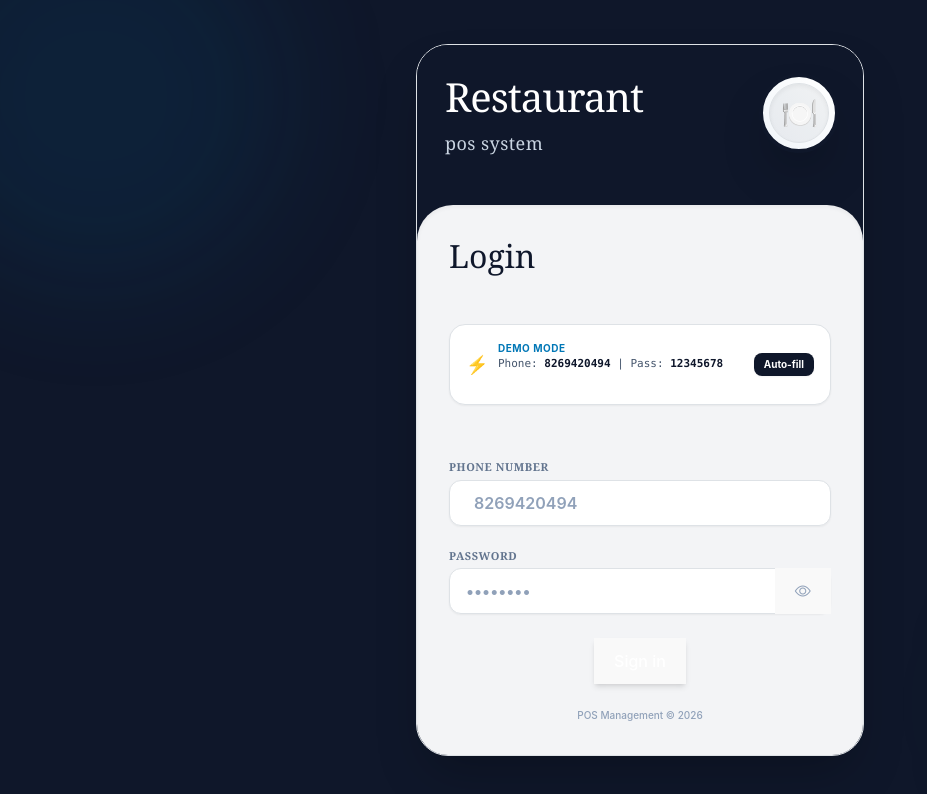
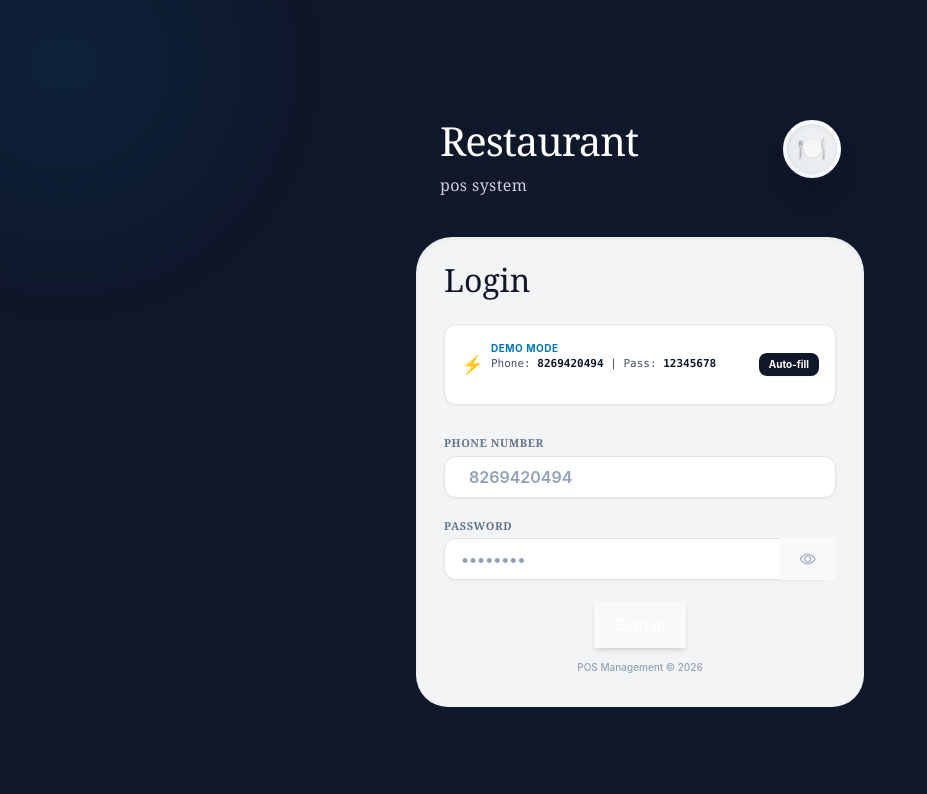
Before and after one commit to goswami6/restaurant_pos_system, a React (Vite) app: page / in a window 1280 px wide. Shown: the top 794 px of the page, without its empty margins (0-927 px from the left). Built offline with nearby package versions, Linux system fonts and the light colour scheme.

Commit message:
Make mobile login UI 100% full height while preserving desktop centered card modal

```diff
--- a/src/Login.jsx
+++ b/src/Login.jsx
@@ -77,76 +77,76 @@ const Login = ({ onLogin }) => {
   };
 
   return (
-    <div className="min-h-screen flex items-center justify-center bg-[#0f172a] p-4 font-sans selection:bg-[#0077b6]/30 relative overflow-hidden">
+    <div className="h-screen w-screen flex items-center justify-center bg-[#0f172a] p-0 sm:p-4 font-sans selection:bg-[#0077b6]/30 relative overflow-hidden">
       {/* Decorative ambient lighting circles */}
-      <div className="absolute -top-24 -left-24 w-96 h-96 bg-[#0077b6]/15 rounded-full blur-3xl pointer-events-none animate-pulse duration-[6000ms]"></div>
-      <div className="absolute -bottom-24 -right-24 w-96 h-96 bg-emerald-500/10 rounded-full blur-3xl pointer-events-none animate-pulse duration-[8000ms]"></div>
+      <div className="absolute -top-24 -left-24 w-80 h-80 bg-[#0077b6]/15 rounded-full blur-3xl pointer-events-none animate-pulse duration-[6000ms]"></div>
+      <div className="absolute -bottom-24 -right-24 w-80 h-80 bg-emerald-500/10 rounded-full blur-3xl pointer-events-none animate-pulse duration-[8000ms]"></div>
 
-      {/* Main Outer Card Frame */}
-      <div className="relative w-full max-w-md bg-[#0f172a] rounded-[32px] shadow-2xl overflow-hidden border border-slate-800">
+      {/* Main Outer Card Frame: Full height on mobile (<sm), centered card on desktop (>=sm) */}
+      <div className="relative w-full h-full sm:h-auto min-h-screen sm:min-h-0 max-w-full sm:max-w-md bg-[#0f172a] rounded-none sm:rounded-[32px] shadow-none sm:shadow-2xl overflow-hidden border-0 sm:border sm:border-slate-800 flex flex-col justify-between my-0 sm:my-auto">
 
-        {/* Top Header Block (Matches screenshot header with circular badge) */}
-        <div className="bg-[#0f172a] text-white p-7 pb-14 relative flex justify-between items-start">
+        {/* Top Header Block */}
+        <div className="bg-[#0f172a] text-white px-6 sm:px-6 pt-6 sm:pt-6 pb-11 sm:pb-11 relative flex justify-between items-start flex-shrink-0">
           <div>
-            <h1 className="text-3xl font-serif font-extrabold tracking-tight text-white mb-0.5">
+            <h1 className="text-3xl sm:text-3xl font-serif font-extrabold tracking-tight text-white mb-0.5">
               Restaurant
             </h1>
-            <p className="text-slate-300 font-serif text-lg tracking-wide">
+            <p className="text-slate-300 font-serif text-sm sm:text-base tracking-wide">
               pos system
             </p>
           </div>
 
-          {/* Floating Circular Badge with Shadow (Matching screenshot logo design) */}
+          {/* Floating Circular Badge with Shadow */}
           <div className="relative -mr-1">
-            <div className="w-20 h-20 rounded-full bg-gradient-to-tr from-slate-100 to-white p-1.5 shadow-2xl border-4 border-[#0f172a] flex items-center justify-center transform transition-transform hover:scale-105">
-              <div className="w-full h-full rounded-full bg-[#0f172a]/5 flex items-center justify-center text-3xl shadow-inner border border-slate-200/60">
+            <div className="w-16 h-16 sm:w-16 sm:h-16 rounded-full bg-gradient-to-tr from-slate-100 to-white p-1 shadow-xl border-3 border-[#0f172a] flex items-center justify-center transform transition-transform hover:scale-105">
+              <div className="w-full h-full rounded-full bg-[#0f172a]/5 flex items-center justify-center text-2xl sm:text-2xl shadow-inner border border-slate-200/60">
                 🍽️
               </div>
             </div>
           </div>
         </div>
 
-        {/* Curved Body Panel (Matching screenshot curved white body) */}
-        <div className="bg-[#f3f4f6] text-slate-900 p-6 sm:p-8 rounded-t-[36px] -mt-6 relative shadow-inner">
-
-          <h2 className="text-2xl font-serif font-extrabold text-slate-900 mb-5">
+        {/* Curved Body Panel: Full vertical extension on mobile */}
+        <div className="bg-[#f3f4f6] text-slate-900 px-6 sm:px-7 py-6 sm:py-6 rounded-t-[32px] sm:rounded-t-[36px] -mt-5 relative shadow-inner flex-1 flex flex-col justify-between min-h-0">
+          <div className="min-h-0 flex-1 flex flex-col justify-start">
+            <h2 className="text-2xl sm:text-2xl font-serif font-extrabold text-slate-900 mb-4 sm:mb-4">
               Login
             </h2>
 
             {/* Demo Credentials Auto-Fill Pill Card */}
             <div
               onClick={handleFillDemo}
-            className="group mb-5 p-3 bg-white hover:bg-slate-50 border border-slate-200/80 rounded-2xl cursor-pointer transition-all duration-300 flex items-center justify-between shadow-xs"
+              className="group mb-4 sm:mb-4 p-3 sm:p-3 bg-white hover:bg-slate-50 border border-slate-200/80 rounded-xl cursor-pointer transition-all duration-300 flex items-center justify-between shadow-xs"
               title="Click to auto-fill demo credentials"
             >
-            <div className="flex items-center gap-2.5">
+              <div className="flex items-center gap-2">
                 <span className="text-[#0077b6] text-lg group-hover:scale-110 transition-transform">⚡</span>
                 <div>
                   <div className="text-[10px] font-bold text-[#0077b6] uppercase tracking-wider flex items-center gap-1">
                     <span>Demo Mode</span>
                   </div>
-                <p className="text-[11px] text-slate-600 font-mono mt-0.5">
+                  <p className="text-[11px] sm:text-[11px] text-slate-600 font-mono mt-0.5">
                     Phone: <strong className="text-slate-900">8269420494</strong> | Pass: <strong className="text-slate-900">12345678</strong>
                   </p>
                 </div>
               </div>
-            <span className="px-2.5 py-1 bg-[#0f172a] text-white text-[10px] font-bold rounded-lg group-hover:bg-[#0077b6] transition-colors shadow-xs">
+              <span className="px-2.5 py-1 bg-[#0f172a] text-white text-[10px] sm:text-[10px] font-bold rounded-lg group-hover:bg-[#0077b6] transition-colors shadow-xs">
                 Auto-fill
               </span>
             </div>
 
             {/* Alert Error */}
             {error && (
-            <div className="mb-4 p-3 bg-rose-50 border border-rose-200 text-rose-700 text-xs font-semibold rounded-xl flex items-center gap-2">
-              <span className="text-rose-500 text-base">⚠️</span>
+              <div className="mb-3 p-2.5 bg-rose-50 border border-rose-200 text-rose-700 text-xs font-semibold rounded-xl flex items-center gap-2">
+                <span className="text-rose-500 text-sm">⚠️</span>
                 <span>{error}</span>
               </div>
             )}
 
             {/* Login Form */}
-          <form onSubmit={handleSubmit} className="space-y-4">
+            <form onSubmit={handleSubmit} className="space-y-4 sm:space-y-3.5">
               <div>
-              <label className="block text-[11px] font-serif font-bold text-slate-500 uppercase tracking-wider mb-1">
+                <label className="block text-[11px] sm:text-[11px] font-serif font-bold text-slate-500 uppercase tracking-wider mb-1">
                   Phone Number
                 </label>
                 <div className="relative">
@@ -155,13 +155,13 @@ const Login = ({ onLogin }) => {
                     value={phone}
                     onChange={(e) => setPhone(e.target.value)}
                     placeholder="8269420494"
-                  className="w-full px-4 py-2.5 bg-white border border-slate-300/80 focus:border-[#0f172a] focus:ring-2 focus:ring-[#0f172a]/10 rounded-xl text-slate-900 placeholder-slate-400 outline-none transition-all duration-300 text-sm font-semibold shadow-xs"
+                    className="w-full px-4 py-2.5 sm:py-2 bg-white border border-slate-300/80 focus:border-[#0f172a] focus:ring-2 focus:ring-[#0f172a]/10 rounded-xl text-slate-900 placeholder-slate-400 outline-none transition-all duration-300 text-sm sm:text-sm font-semibold shadow-xs"
                   />
                 </div>
               </div>
 
               <div>
-              <label className="block text-[11px] font-serif font-bold text-slate-500 uppercase tracking-wider mb-1">
+                <label className="block text-[11px] sm:text-[11px] font-serif font-bold text-slate-500 uppercase tracking-wider mb-1">
                   Password
                 </label>
                 <div className="relative">
@@ -170,7 +170,7 @@ const Login = ({ onLogin }) => {
                     value={password}
                     onChange={(e) => setPassword(e.target.value)}
                     placeholder="••••••••"
-                  className="w-full pl-4 pr-10 py-2.5 bg-white border border-slate-300/80 focus:border-[#0f172a] focus:ring-2 focus:ring-[#0f172a]/10 rounded-xl text-slate-900 placeholder-slate-400 outline-none transition-all duration-300 text-sm font-semibold shadow-xs"
+                    className="w-full pl-4 pr-10 py-2.5 sm:py-2 bg-white border border-slate-300/80 focus:border-[#0f172a] focus:ring-2 focus:ring-[#0f172a]/10 rounded-xl text-slate-900 placeholder-slate-400 outline-none transition-all duration-300 text-sm sm:text-sm font-semibold shadow-xs"
                   />
                   <button
                     type="button"
@@ -183,12 +183,12 @@ const Login = ({ onLogin }) => {
                 </div>
               </div>
 
-            {/* Action Button (Matching screenshot pill button style) */}
-            <div className="pt-2 flex justify-center">
+              {/* Action Button */}
+              <div className="pt-2 sm:pt-2 flex justify-center">
                 <button
                   type="submit"
                   disabled={loading}
-                className="py-2.5 px-10 bg-[#0f172a] hover:bg-[#0077b6] active:scale-[0.98] text-white font-bold text-sm rounded-xl transition-all duration-300 shadow-md flex items-center justify-center gap-2 cursor-pointer disabled:opacity-50 disabled:cursor-not-allowed"
+                  className="py-2.5 px-10 bg-[#0f172a] hover:bg-[#0077b6] active:scale-[0.98] text-white font-bold text-sm sm:text-sm rounded-xl transition-all duration-300 shadow-md flex items-center justify-center gap-2 cursor-pointer disabled:opacity-50 disabled:cursor-not-allowed"
                 >
                   {loading ? (
                     <>
@@ -204,9 +204,10 @@ const Login = ({ onLogin }) => {
                 </button>
               </div>
             </form>
+          </div>
 
           {/* Footer */}
-          <div className="mt-6 text-center text-[10px] font-medium text-slate-400">
+          <div className="mt-6 sm:mt-3 mb-2 sm:mb-1 text-center text-[10px] font-medium text-slate-400 flex-shrink-0">
             POS Management &copy; {new Date().getFullYear()}
           </div>
         </div>
```
Lines whose indentation alone changed are shown as unchanged.
